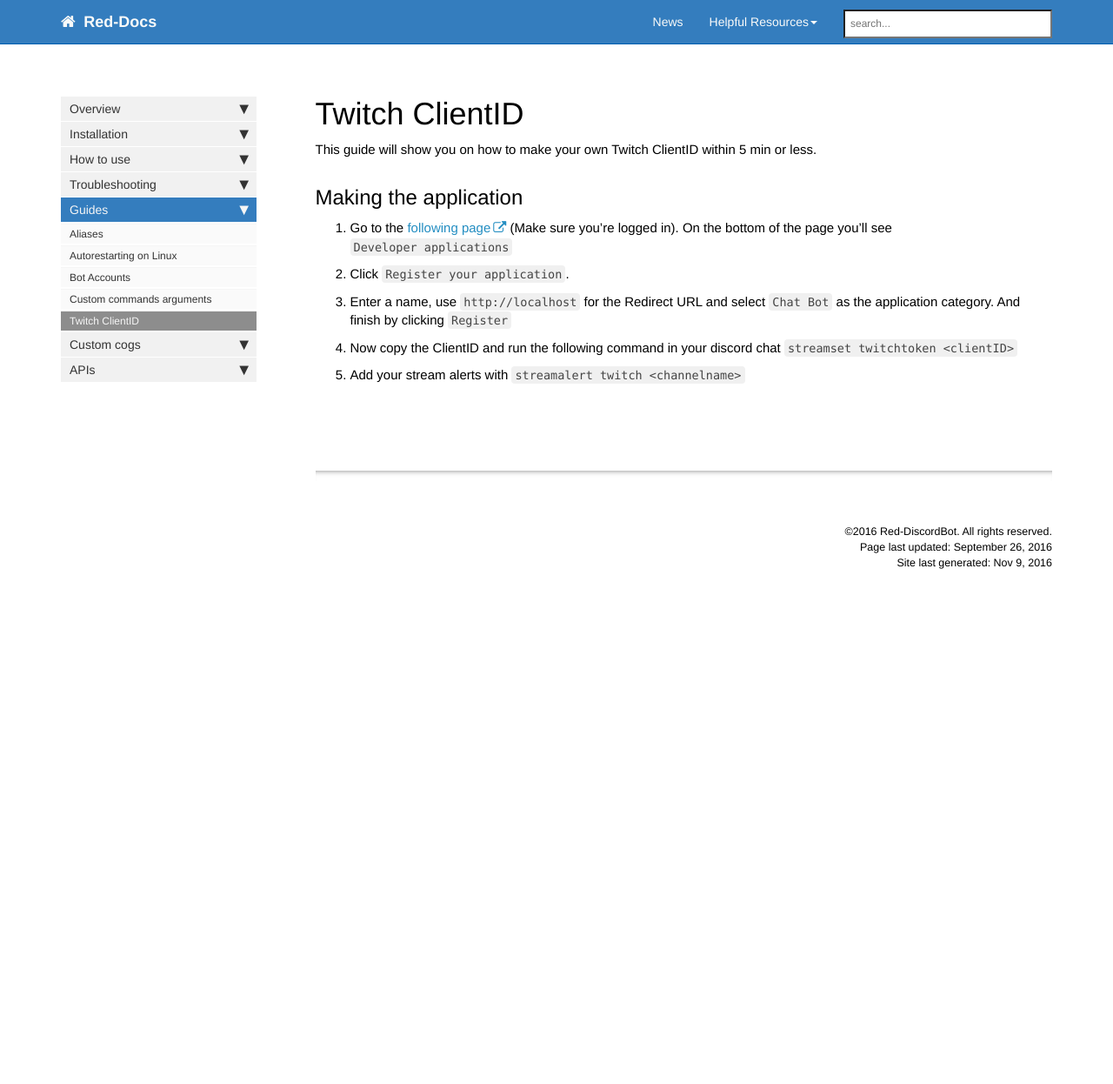
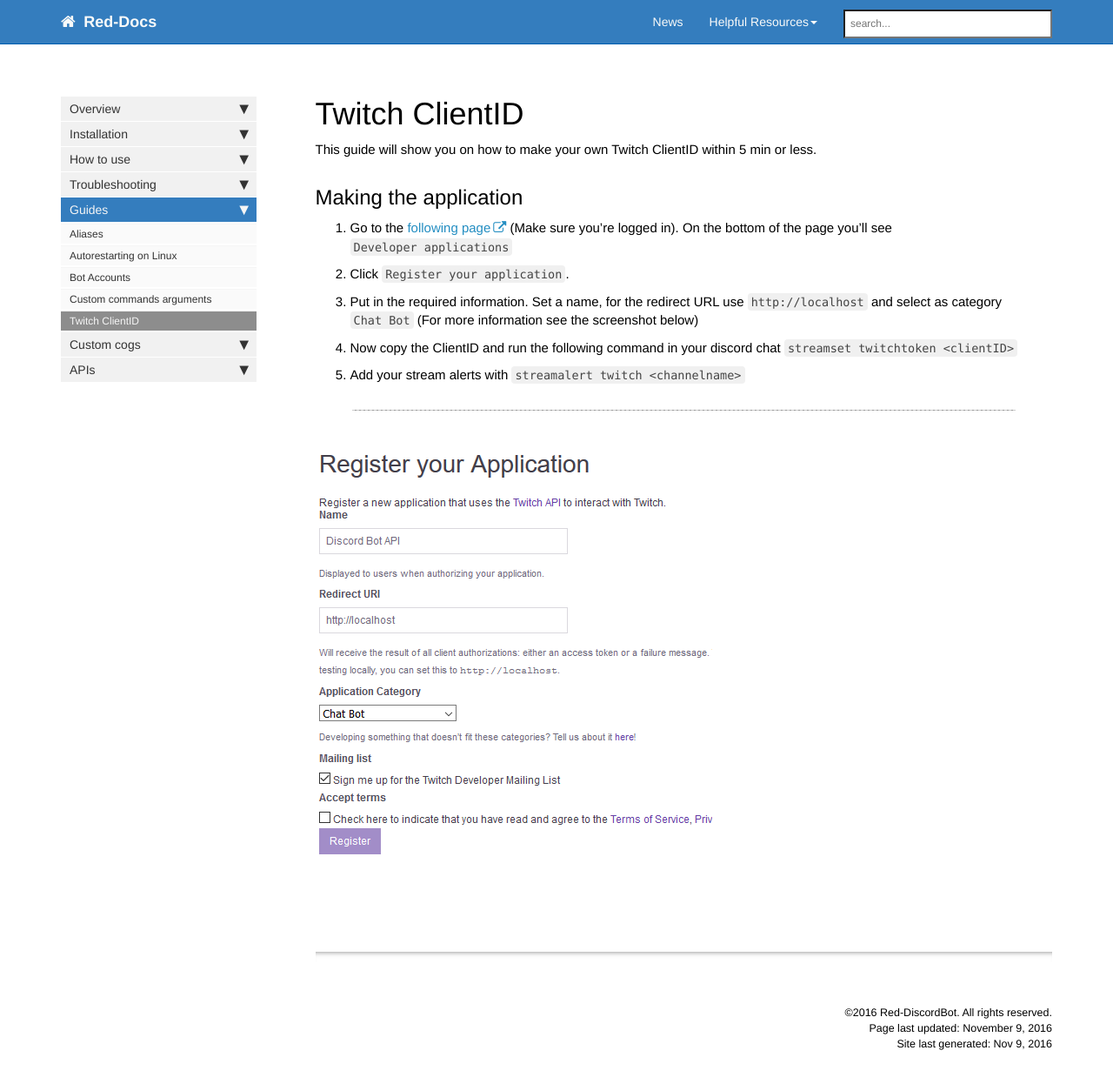
Before and after one commit to Twentysix26/Red-Docs, a Jekyll site: the page built from red/red_guide_twitch_clientid.md, in a window 1280 px wide and 1270 px high. Shown: the top 1246 px of the window at 87% size. Built offline with Jekyll 4.4.1, drawn with Linux system fonts in a browser that asks for light colours; nearby versions of some CDN libraries; comment, search, counter and statistics services are not loaded.

Commit message:
Updated TwitchID guide, include a screenshot for clarity.

```diff
--- a/red/red_guide_twitch_clientid.md
+++ b/red/red_guide_twitch_clientid.md
@@ -2,7 +2,7 @@
 title: Twitch ClientID
 sidebar: red_sidebar
 permalink: /red_guide_twitch_clientid/
-last_updated: September 26, 2016
+last_updated: November 9, 2016
 toc: false
 ---
 
@@ -11,6 +11,10 @@ This guide will show you on how to make your own Twitch ClientID within 5 min or
 ## Making the application
 1. Go to the [following page](https://www.twitch.tv/settings/connections) (Make sure you're logged in). On the bottom of the page you'll see ``Developer applications``
 2. Click ``Register your application``.
-3. Enter a name, use ``http://localhost`` for the Redirect URL and select ``Chat Bot`` as the application category. And finish by clicking ``Register``
+3. Put in the required information. Set a name, for the redirect URL use ``http://localhost`` and select as category ``Chat Bot`` (For more information see the screenshot below)
 4. Now copy the ClientID and run the following command in your discord chat ``streamset twitchtoken <clientID>``
 5. Add your stream alerts with ``streamalert twitch <channelname>``
+
+- - -
+
+![]({{ site.url }}Red-Docs/images/red_guide_twitch_clientid_img1.png)
```
Also changed, not shown: images/red_guide_twitch_clientid_img1.png (added).
